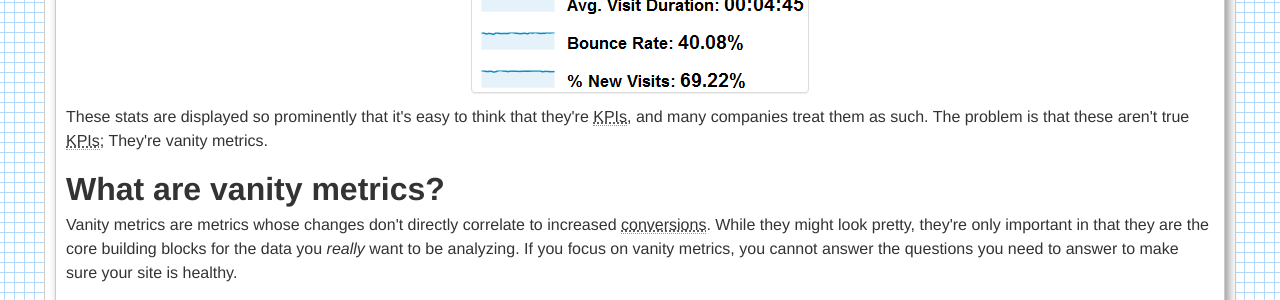
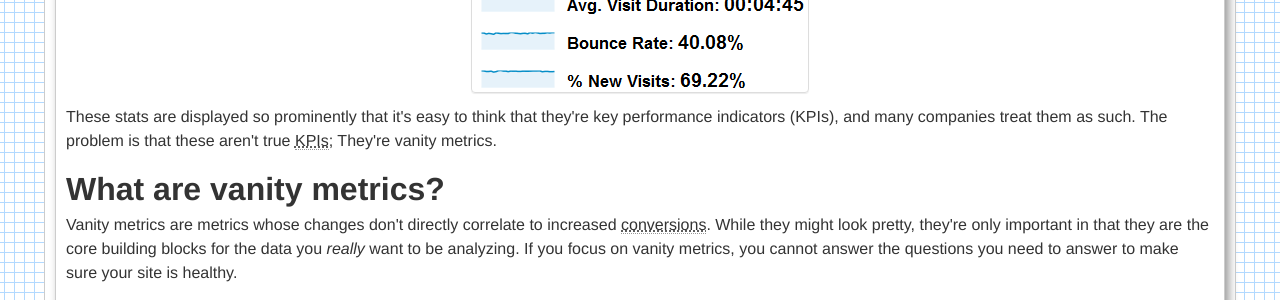
Before and after one commit to syelle/syelle.github.com, a Jekyll site: the page built from _posts/2012-07-04-using-analytics-to-find-actionable-data.html, in a window 1280 px wide. Shown: the part 437-737 px from the top of the page. Built offline with Jekyll 4.4.1, drawn with Linux system fonts in a browser that asks for light colours.

Commit message:
copy edit: clarify KPI abbreviation during its first mention

```diff
--- a/_posts/2012-07-04-using-analytics-to-find-actionable-data.html
+++ b/_posts/2012-07-04-using-analytics-to-find-actionable-data.html
@@ -11,7 +11,7 @@ tags:
 
 <img class="thumbnail" src="http://min-maxing.com/assets/img/blog/2012-07/dashboard-top-level.png" alt="Google Analytics top-level dashboard metrics: visits, unique visitors, pageviews, pages per visit, average visit duration, bounce rate, and percent of visits that are new visits" title="That's... good, right?" width="328px" height="303px"/>
 
-</p>These stats are displayed so prominently that it's easy to think that they're <abbr title="Key Performance Indicators - metrics that are used to determine whether something is successful or not">KPIs</abbr>, and many companies treat them as such. The problem is that these aren't true <abbr title="Key Performance Indicators - metrics that are used to determine whether something is successful or not">KPIs</abbr>; They're vanity metrics.</p>
+</p>These stats are displayed so prominently that it's easy to think that they're key performance indicators (KPIs), and many companies treat them as such. The problem is that these aren't true <abbr title="Key Performance Indicators - metrics that are used to determine whether something is successful or not">KPIs</abbr>; They're vanity metrics.</p>
 
 <h2>What are vanity metrics?</h2>
 <p>Vanity metrics are metrics whose changes don't directly correlate to increased <abbr title="Favorable actions, whether they be direct product purchases or other significant events such as user registrations.">conversions</abbr>. While they might look pretty, they're only important in that they are the core building blocks for the data you <em>really</em> want to be analyzing. If you focus on vanity metrics, you cannot answer the questions you need to answer to make sure your site is healthy.</p>
```
